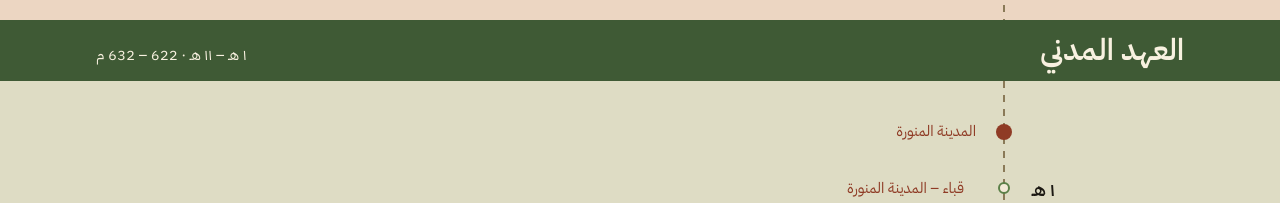
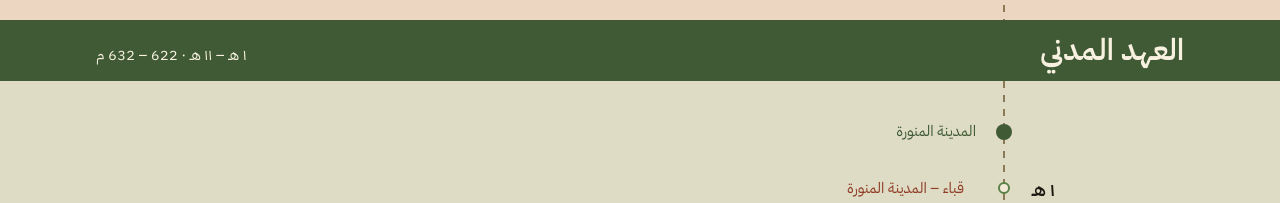
Before and after one commit to Abdalla-Eldoumani/seerah, a Next.js app: page /ar/timeline in a window 1280 px wide. Shown: the part 9844-10047 px from the top of the page. Built offline with nearby package versions, Linux system fonts and the light colour scheme; no server answers.

Commit message:
mark the Madinah stop on the timeline in palm green

```diff
--- a/src/components/timeline/TimelineEraSection.tsx
+++ b/src/components/timeline/TimelineEraSection.tsx
@@ -1,6 +1,7 @@
 import { useLocale, useTranslations } from 'next-intl';
 import { formatEraTimespan } from '@/lib/dates';
 import { eraStyle } from '@/lib/era-style';
+import { cn } from '@/lib/utils';
 import { Container } from '@/components/ui/Container';
 import type { Locale } from '@/i18n/routing';
 import type { EraMetadata, SeerahEvent } from '@/types/seerah';
@@ -68,10 +69,20 @@ export default function TimelineEraSection({
           {routeStop && (
             <div className="ledger-row relative items-center pb-6">
               <span
-                className="col-start-1 size-4 justify-self-center rounded-full bg-terracotta md:col-start-2"
+                className={cn(
+                  'col-start-1 size-4 justify-self-center rounded-full md:col-start-2',
+                  routeStop === 'to' ? 'bg-palm' : 'bg-terracotta'
+                )}
                 aria-hidden="true"
               />
-              <p className="place-label col-start-2 md:col-start-3">{tRoute(routeStop)}</p>
+              <p
+                className={cn(
+                  'place-label col-start-2 md:col-start-3',
+                  routeStop === 'to' && 'text-palm'
+                )}
+              >
+                {tRoute(routeStop)}
+              </p>
             </div>
           )}
 
```
